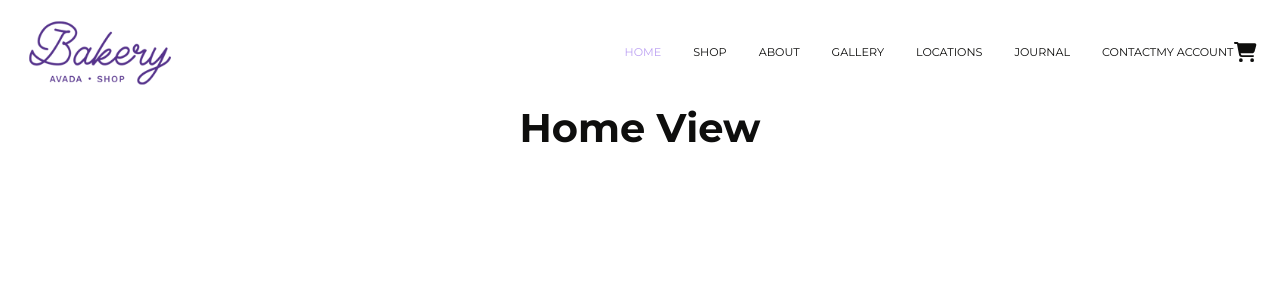
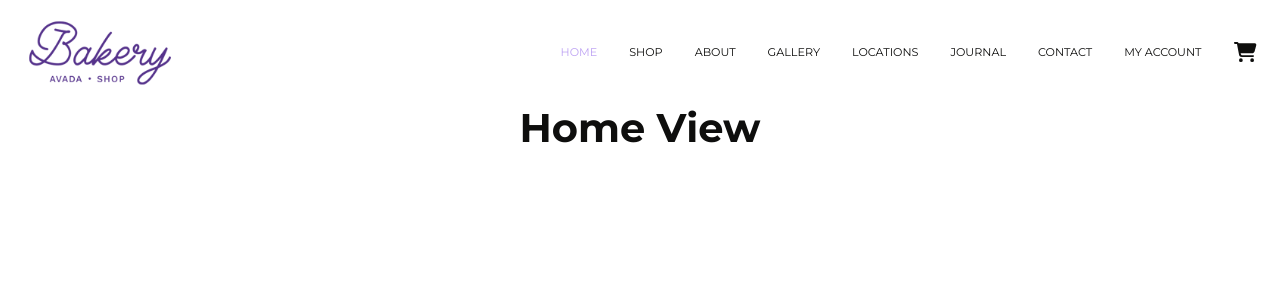
Before and after one commit to EliGolam/proj-html-vuejs, a Vue app: page / in a window 1280 px wide. Shown: the top 300 px of the page. Built offline with nearby package versions, Linux system fonts and the light colour scheme; a web font is replaced by a local one.

Commit message:
Completed Styling of the Header
v0.1.4

```diff
--- a/src/components/mainComponents/PageHeader.vue
+++ b/src/components/mainComponents/PageHeader.vue
@@ -4,7 +4,7 @@
 
 		<NavBarComponent :navLinks="links" class="nav-bar" />
 
-		<MyAccountComponent />
+		<MyAccountComponent class="my-account" />
 
 		<ShoppingCartComponent />
 	</header>
@@ -43,8 +43,12 @@ export default {
 </script>
 
 <style lang="scss" scoped>
+@import '@/assets/styles/variables';
+
 header {
+	// VARIABLES
 	$logo-size: 150px;
+	$default-padding: $_size-6;
 
 	// Flex Container
 	display: flex;
@@ -58,5 +62,9 @@ header {
 	.nav-bar {
 		margin-left: auto; // Align Content to the right
 	}
+
+	.my-account {
+		margin: 0 $default-padding;
+	}
 }
 </style>
```
Also changed, not shown: 1 other file (tests, documents, lock files or other folders).
